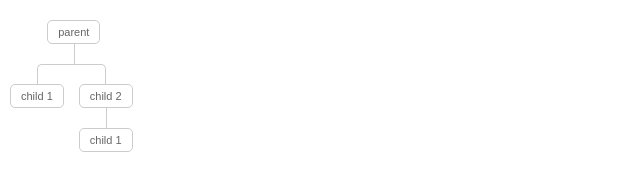
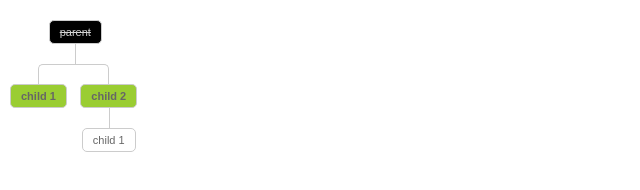
Before and after one commit to LordOfDeadbush/Tech-Tree, a plain HTML site: page my implementation/index.html in a window 1280 px wide. Shown: the whole page, without its empty margins (0-640 px from the left). Drawn offline with Linux system fonts and the light colour scheme.

Commit message:
messed with the styles a bit

```diff
--- a/my implementation/index.css
+++ b/my implementation/index.css
@@ -69,7 +69,7 @@ right connector from last child*/
 }
 
 .tree li a{
-	border: 1px solid #ccc;
+	border: 1px solid rgb(204, 204, 204);
 	padding: 5px 10px;
 	text-decoration: none;
 	color: #666;
@@ -87,9 +87,8 @@ right connector from last child*/
 }
 
 /*Time for some hover effects*/
-/*We will apply the hover effect the the lineage of the element also*/
-.tree li a:hover, .tree li a:hover+ul li a {
-	background: #c8e4f8; color: #000; border: 1px solid #94a0b4;
+.tree li a:hover {
+	background: rgb(195, 195, 195); color: #000; border: 1px solid #94a0b4;
 }
 /*Connector styles on hover*/
 .tree li a:hover+ul li::after,
@@ -99,5 +98,27 @@ right connector from last child*/
 	border-color:  #94a0b4;
 }
 
+/* time to add my own shit*/
+
+.tree li a.avail {
+	background-color: yellowgreen;
+	font-weight: bold;
+}
+
+.tree li a.avail:hover {
+	background-color: rgb(194, 255, 100);
+}
+
+
+.tree li a.complete {
+	background-color: black ;
+	color: lightgray;
+	text-decoration: line-through;
+}
+
+.tree li a.complete:hover {
+	background-color: rgb(70, 70, 70);
+}
+
 /*Thats all. I hope you enjoyed it.
 Thanks :)*/
```
